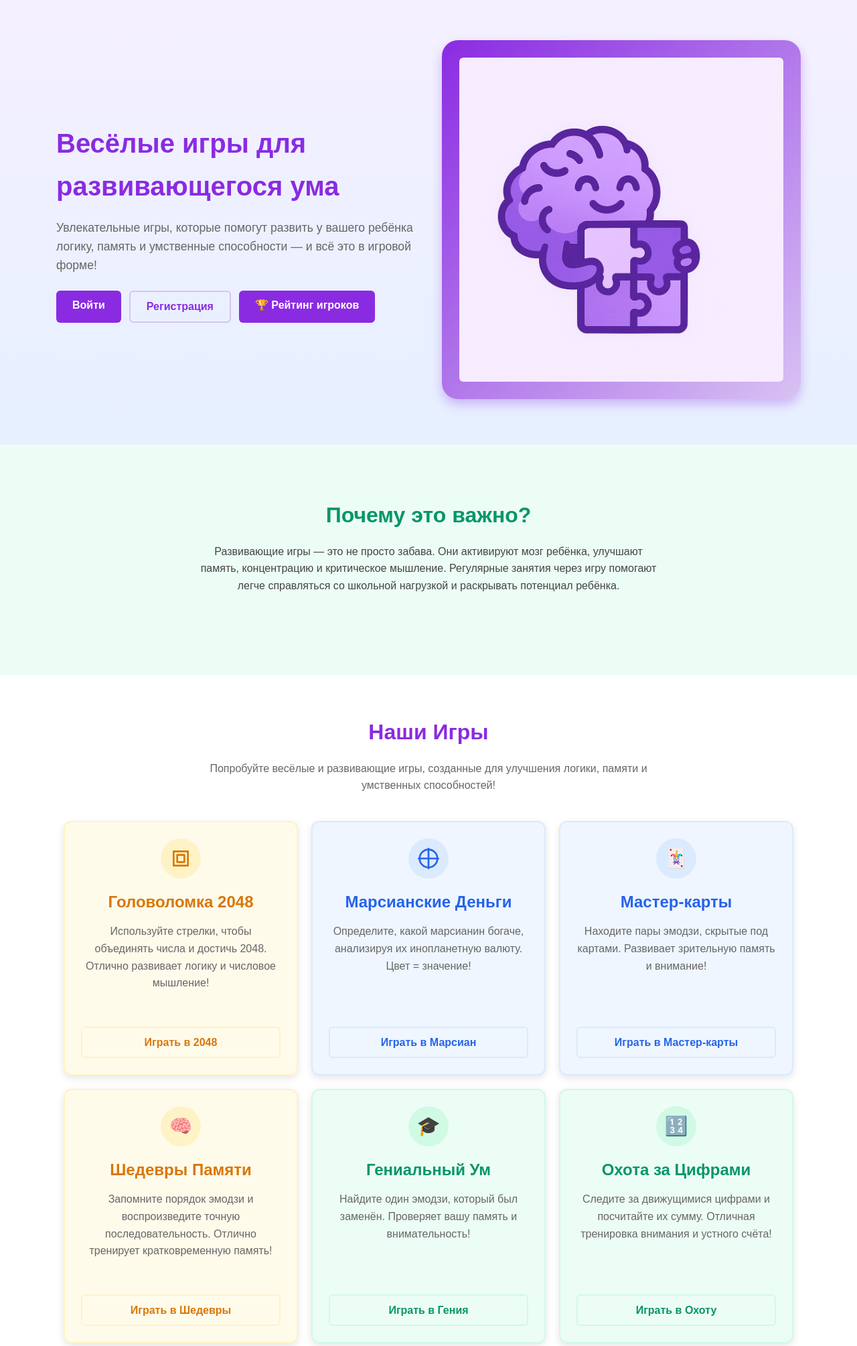
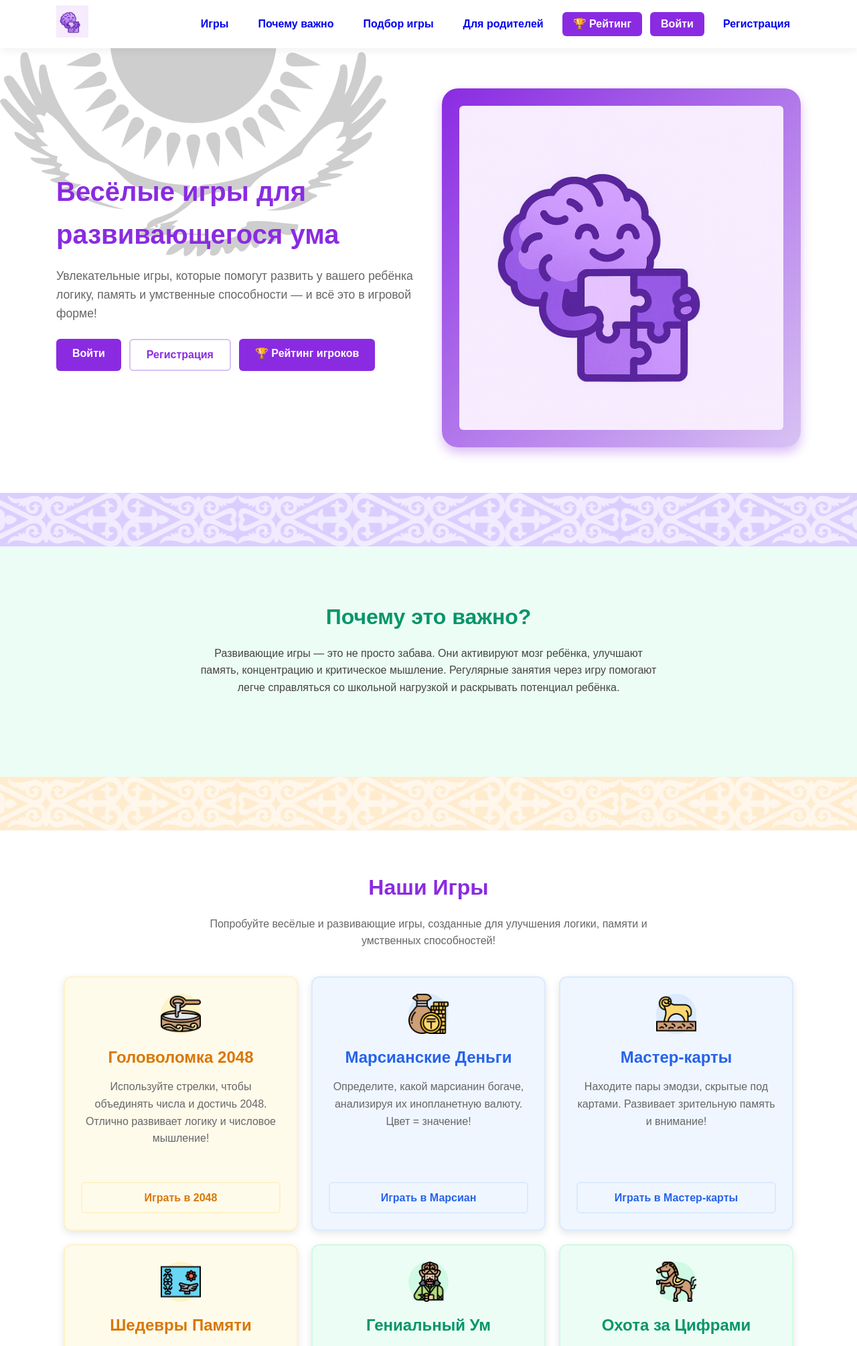
Before and after one commit to k1lst1x/Brain-Games, a Django app: page / in a window 1280 px wide. Shown: the top 2010 px of the page at 67% size. Run offline with Django 5.2, Linux system fonts and the light colour scheme.

Commit message:
added navbar and something traditional Kazakh

```diff
--- a/templates/index.html
+++ b/templates/index.html
@@ -68,6 +68,10 @@
         .hero {
             background: linear-gradient(to bottom, #f5f0ff, #e6f0ff);
             padding: 60px 0;
+            background-image: url("{% static 'images/symbol.png' %}");
+            background-position: top left;
+            background-repeat: no-repeat;
+            background-size:auto;
         }
 
         .hero-content {
@@ -270,9 +274,130 @@
             border-radius: 16px;
             padding: 10px;
         }
+        /* ===== NAVBAR ===== */
+        .navbar {
+            background: #fff;
+            box-shadow: 0 4px 12px rgba(0,0,0,.06);
+            position: sticky;
+            top: 0;
+            z-index: 1000;
+        }
+
+        .nav-wrapper {
+            display: flex;
+            align-items: center;
+            justify-content: space-between;
+            min-height: 72px;
+        }
+
+        /* Brand */
+        .nav-logo img {
+            height: 48px;
+            width: auto;
+        }
+
+        /* Hamburger */
+        .nav-toggle {
+            display: none;                /* shown via media query */
+            flex-direction: column;
+            gap: 4px;
+            background: none;
+            border: 0;
+            cursor: pointer;
+        }
+        .nav-toggle span {
+            width: 26px;
+            height: 3px;
+            background: #8a2be2;
+            border-radius: 2px;
+            transition: transform .3s ease;
+        }
+
+        /* Links */
+        .nav-links ul {
+            list-style: none;
+            display: flex;
+            align-items: center;
+            gap: 12px;
+        }
+        .nav-links a.btn {
+            padding: 8px 16px;            /* a bit slimmer than hero buttons */
+        }
+
+        /* ---------- Responsive ---------- */
+        @media (max-width: 768px) {
+            .nav-toggle { display: flex; }
+
+            .nav-links {
+                position: absolute;
+                top: 100%; left: 0; right: 0;
+                background: #fff;
+                max-height: 0;
+                overflow: hidden;
+                box-shadow: 0 8px 16px rgba(0,0,0,.08);
+                transition: max-height .35s ease;
+            }
+            .nav-links ul {
+                flex-direction: column;
+                padding: 16px 0;
+            }
+            .nav-links.show {             /* toggled via JS */
+                max-height: 400px;          /* enough for all links */
+            }
+        }
+        /* === Декор между секциями === */
+        .ornament-divider {
+            width: 100%;
+            height: 80px;                       /* подстройте высоту под рисунок */
+            background: url("{% static 'images/ornament.png' %}") repeat-x center/contain;
+            background-color: #f2f2f2;
+        }
+        .ornament-divider:nth-of-type(1n) { background-color: #dbceff; } /* чуть темнее фиолетового (#8a2be2) */
+        .ornament-divider:nth-of-type(2n) { background-color: #ffeccf; } /* чуть темнее янтарного (#d97706) */
+        .ornament-divider:nth-of-type(3n) { background-color: #dce8ff; } /* чуть темнее синего   (#2563eb) */
+        .ornament-divider:nth-of-type(4n) { background-color: #d6f7ec; } /* чуть темнее зелёного (#059669) */
     </style>
 </head>
 <body>
+    <!-- ========================= NAVBAR ========================= -->
+    <header class="navbar">
+        <div class="container nav-wrapper">
+            <!-- Логотип -->
+            <a href="{% url 'index' %}" class="nav-logo">
+                <img src="{% static 'images/logo.png' %}" alt="Kids Brain Games">
+            </a>
+
+            <!-- Гамбургер (виден <768 px) -->
+            <button class="nav-toggle" aria-label="Открыть навигацию">
+                <span></span><span></span><span></span>
+            </button>
+
+            <!-- Основные ссылки -->
+            <nav class="nav-links">
+                <ul>
+                <li><a href="{% url 'index' %}#games"    class="btn">Игры</a></li>
+                <li><a href="{% url 'index' %}#why"      class="btn">Почему важно</a></li>
+                <li><a href="{% url 'index' %}#quiz"     class="btn">Подбор игры</a></li>
+                <li><a href="{% url 'index' %}#parents"  class="btn">Для родителей</a></li>
+                <li><a href="{% url 'leaderboard' %}"    class="btn btn-primary">🏆 Рейтинг</a></li>
+
+                {% if user.is_authenticated %}
+                    <li><a href="{% url 'profile' %}" class="btn">👤 Профиль</a></li>
+                    <li>
+                    <form method="post" action="{% url 'logout' %}">
+                        {% csrf_token %}
+                        <button type="submit" class="btn">Выйти</button>
+                    </form>
+                    </li>
+                {% else %}
+                    <li><a href="{% url 'login' %}"    class="btn btn-primary">Войти</a></li>
+                    <li><a href="{% url 'register' %}" class="btn">Регистрация</a></li>
+                {% endif %}
+                </ul>
+            </nav>
+        </div>
+    </header>
+
     <!-- Hero Section -->
     <section class="hero">
         <div class="container">
@@ -304,8 +429,10 @@
         </div>
     </section>
 
+    <div class="ornament-divider"></div>
+
     <!-- Why It Matters Section -->
-    <section style="background: #ecfdf5; padding: 80px 20px;">
+    <section style="background: #ecfdf5; padding: 80px 20px;" id="why">
         <div class="container">
             <div class="section-header">
                 <h2 style="color: #059669;">Почему это важно?</h2>
@@ -316,8 +443,10 @@
         </div>
     </section>
 
+    <div class="ornament-divider"></div>
+
 	<!-- Game Categories Section -->
-	<section class="games-section">
+	<section class="games-section" id="games">
         <div class="container">
             <div class="section-header">
                 <h2>Наши Игры</h2>
@@ -327,10 +456,7 @@
                 <!-- Карточка игры 2048 -->
                 <div class="card card-logic">
                     <div class="card-icon">
-                        <svg xmlns="http://www.w3.org/2000/svg" width="32" height="32" viewBox="0 0 24 24" fill="none" stroke="currentColor" stroke-width="2" stroke-linecap="round" stroke-linejoin="round">
-                            <path d="M4 4h16v16H4z"/>
-                            <path d="M8 8h8v8H8z"/>
-                        </svg>
+                        <img src="{% static 'images/kumis_bowl.png' %}" alt="Kumis Bowl" width="60" height="60">
                     </div>
                     <h3>Головоломка 2048</h3>
                     <p>Используйте стрелки, чтобы объединять числа и достичь 2048. Отлично развивает логику и числовое мышление!</p>
@@ -340,10 +466,7 @@
                 <!-- Карточка игры Martian Money -->
                 <div class="card card-memory">
                     <div class="card-icon">
-                        <svg xmlns="http://www.w3.org/2000/svg" width="32" height="32" viewBox="0 0 24 24" fill="none" stroke="currentColor" stroke-width="2" stroke-linecap="round" stroke-linejoin="round">
-                            <path d="M12 1v22M1 12h22"/>
-                            <circle cx="12" cy="12" r="10"/>
-                        </svg>
+                        <img src="{% static 'images/tenge_money.png' %}" alt="Tenge Money" width="60" height="60">
                     </div>
                     <h3>Марсианские Деньги</h3>
                     <p>Определите, какой марсианин богаче, анализируя их инопланетную валюту. Цвет = значение!</p>
@@ -353,7 +476,7 @@
                 <!-- Mastercards -->
                 <div class="card card-memory">
                     <div class="card-icon">
-                        <span style="font-size: 28px;">🃏</span>
+                        <img src="{% static 'images/golden_sheep.png' %}" alt="Golden Sheep" width="60" height="60">
                     </div>
                     <h3>Мастер-карты</h3>
                     <p>Находите пары эмодзи, скрытые под картами. Развивает зрительную память и внимание!</p>
@@ -363,7 +486,7 @@
                 <!-- Masterpieces -->
                 <div class="card card-logic">
                     <div class="card-icon">
-                        <span style="font-size: 28px;">🧠</span>
+                        <img src="{% static 'images/kazakh_pattern_flag.png' %}" alt="Kazakh Pattern" width="60" height="60">
                     </div>
                     <h3>Шедевры Памяти</h3>
                     <p>Запомните порядок эмодзи и воспроизведите точную последовательность. Отлично тренирует кратковременную память!</p>
@@ -373,7 +496,7 @@
                 <!-- Brilliant Mind -->
                 <div class="card card-brain">
                     <div class="card-icon">
-                        <span style="font-size: 28px;">🎓</span>
+                        <img src="{% static 'images/kazakh_elder.png' %}" alt="Elder" width="60" height="60">
                     </div>
                     <h3>Гениальный Ум</h3>
                     <p>Найдите один эмодзи, который был заменён. Проверяет вашу память и внимательность!</p>
@@ -383,7 +506,7 @@
                 <!-- Number Hunt -->
                 <div class="card card-brain">
                     <div class="card-icon">
-                    <span style="font-size: 28px;">🔢</span>
+                        <img src="{% static 'images/kazakh_horse.png' %}" alt="Horse" width="60" height="60">
                     </div>
                     <h3>Охота за Цифрами</h3>
                     <p>Следите за движущимися цифрами и посчитайте их сумму. Отличная тренировка внимания и устного счёта!</p>
@@ -393,7 +516,7 @@
                 <!-- Color Pairs -->
                 <div class="card card-memory">
                     <div class="card-icon">
-                    <span style="font-size: 28px;">🎨</span>
+                        <img src="{% static 'images/kazakh_bride.png' %}" alt="Bride" width="60" height="60">
                     </div>
                     <h3>Цветовые Пары</h3>
                     <p>Найдите совпадающие эмодзи на экране. Ошибся — начни сначала! Тренирует память и визуальное восприятие.</p>
@@ -403,7 +526,7 @@
                 <!-- Match the Feel -->
                 <div class="card card-logic">
                     <div class="card-icon">
-                    <span style="font-size: 28px;">💫</span>
+                        <img src="{% static 'images/dombra_instrument.png' %}" alt="Dombra" width="60" height="60">
                     </div>
                     <h3>Общая Тематика</h3>
                     <p>Меняйте эмодзи в ячейках, пока все не будут относиться к одной тематике. Прокачайте мышление!</p>
@@ -413,7 +536,7 @@
                 <!-- Still Awake -->
                 <div class="card card-memory">
                     <div class="card-icon">
-                    <span style="font-size: 28px;">🌙</span>
+                        <img src="{% static 'images/eagle_hunter.png' %}" alt="Eagle Hunter" width="60" height="60">
                     </div>
                     <h3>Не Спит</h3>
                     <p>Запомните, в каких квартирах горел свет. Потом укажите те, что остались освещёнными. Проверка памяти!</p>
@@ -423,7 +546,7 @@
                 <!-- Chess (Placeholder if not implemented) -->
                 <div class="card card-logic">
                     <div class="card-icon">
-                    <span style="font-size: 28px;">♟️</span>
+                        <img src="{% static 'images/yurt.png' %}" alt="Yurt" width="60" height="60">
                     </div>
                     <h3>Шахматы с ИИ</h3>
                     <p>Играйте в шахматы против искусственного интеллекта. Настройте глубину поиска и наблюдайте за ходами компьютера в реальном времени!</p>
@@ -432,6 +555,8 @@
             </div>
         </div>
     </section>
+
+    <div class="ornament-divider"></div>
 
     <!-- Quote Section -->
     <section class="quote-section" style="background: linear-gradient(to right, #f5f0ff, #d8c2f3); padding: 80px 20px; text-align: center;">
@@ -443,8 +568,10 @@
         </div>
     </section>
 
+    <div class="ornament-divider"></div>
+
     <!-- Game Recommender Quiz -->
-    <section style="background-color: #e0f2fe; padding: 80px 20px;">
+    <section style="background-color: #e0f2fe; padding: 80px 20px;" id="quiz">
         <div class="container">
             <div class="section-header">
                 <h2 style="color: #2563eb;">Какая игра подойдёт вашему ребёнку?</h2>
@@ -473,8 +600,10 @@
         </div>
     </section>
 
+    <div class="ornament-divider"></div>
+
     <!-- For Parents Section -->
-    <section style="background-color: #fff8e1; padding: 80px 20px;">
+    <section style="background-color: #fff8e1; padding: 80px 20px;" id="parents">
         <div class="container">
             <div class="section-header">
                 <h2 style="color: #d97706;">Для родителей</h2>
@@ -484,6 +613,8 @@
             </div>
         </div>
     </section>
+
+    <div class="ornament-divider"></div>
 
     <!-- Platform Benefits Section -->
     <section class="games-section" style="background-color: #f0f9ff;">
@@ -522,5 +653,15 @@
             </div>
         </div>
     </section>
+    <div class="ornament-divider"></div>
 </body>
+<script>
+    const toggle = document.querySelector('.nav-toggle');
+    const nav    = document.querySelector('.nav-links');
+
+    toggle.addEventListener('click', () => {
+        nav.classList.toggle('show');
+        toggle.setAttribute('aria-expanded', nav.classList.contains('show'));
+    });
+</script>
 </html>
--- a/templates/leaderboard.html
+++ b/templates/leaderboard.html
@@ -4,6 +4,7 @@
 <html lang="en">
 <head>
   <meta charset="UTF-8">
+  <meta name="viewport" content="width=device-width, initial-scale=1.0">
   <title>Рейтинг игроков</title>
   <style>
     body {
--- a/templates/profile.html
+++ b/templates/profile.html
@@ -4,6 +4,7 @@
 <html lang="en">
 <head>
   <meta charset="UTF-8">
+  <meta name="viewport" content="width=device-width, initial-scale=1.0">
   <title>Профиль игрока</title>
   <style>
     body {
```
Also changed, not shown: static/images/dombra_instrument.png (added), static/images/eagle_hunter.png (added), static/images/golden_sheep.png (added), static/images/kazakh_bride.png (added), static/images/kazakh_elder.png (added), static/images/kazakh_horse.png (added), static/images/kazakh_pattern_flag.png (added), static/images/kumis_bowl.png (added), static/images/ornament.png (added), static/images/symbol.png (added), static/images/tenge_money.png (added), static/images/yurt.png (added).
